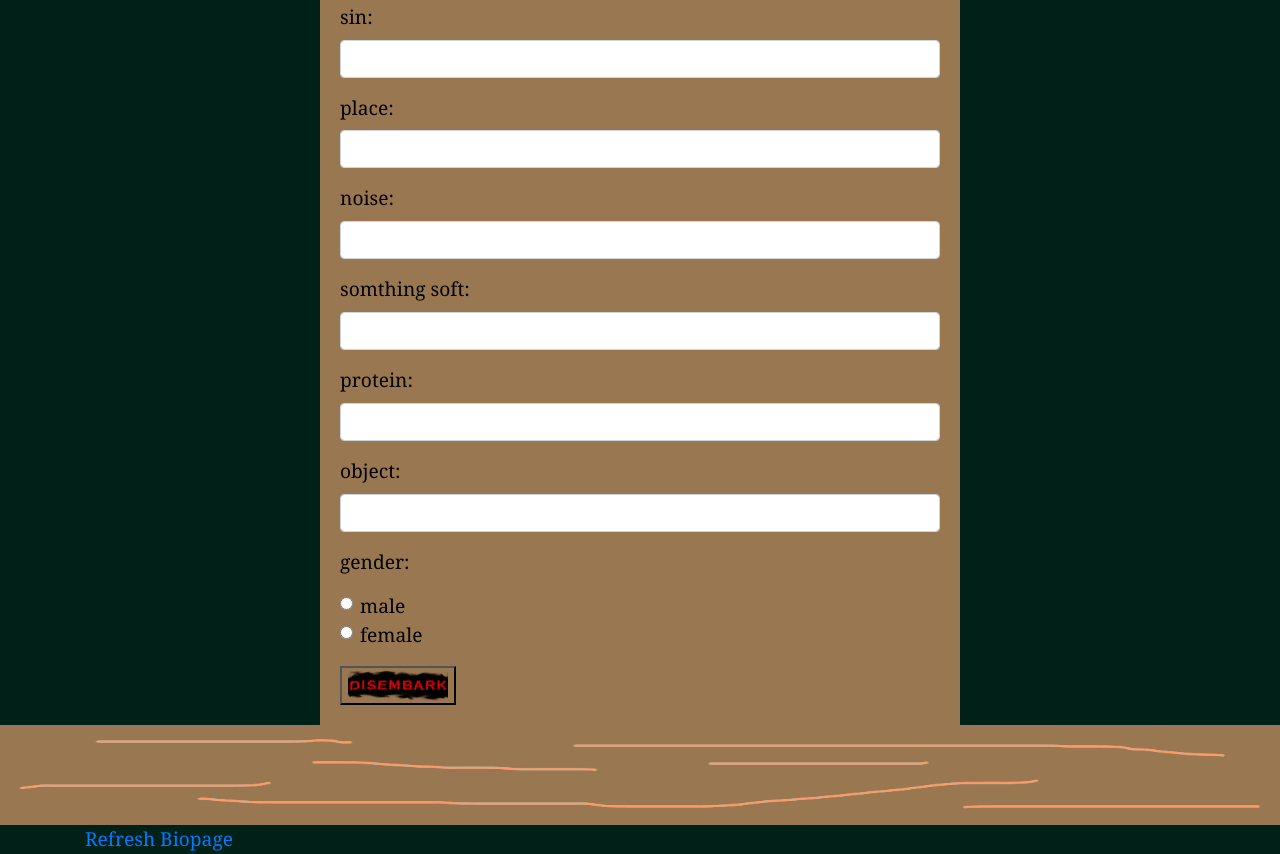
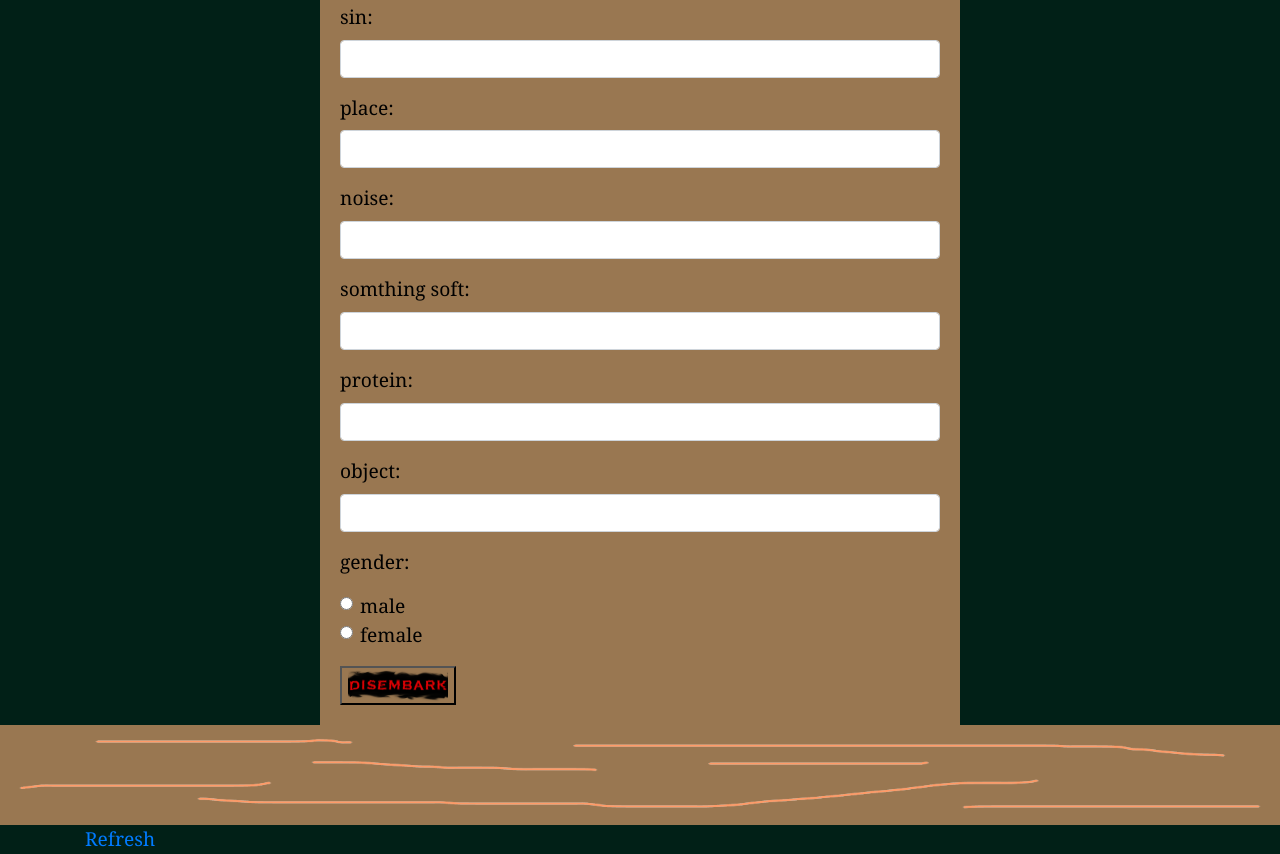
Before and after one commit to DJPL-75/scripting24, a plain HTML site: page MadLibs/MadLibs/index.html in a window 1280 px wide. Shown: the part 726-1580 px from the top of the page. Drawn offline with nearby package versions, Linux system fonts and the light colour scheme.

Commit message:
Add files via upload

```diff
--- a/MadLibs/MadLibs/index.html
+++ b/MadLibs/MadLibs/index.html
@@ -97,7 +97,6 @@
   <div class="container" id="nav">
   <nav>
   <a href="https://djpl-75.github.io/scripting24/MadLibs/MadLibs/">Refresh</a>
-  <a href="New folder">Biopage</a>
   </nav>
   </div>
 </footer>
```
